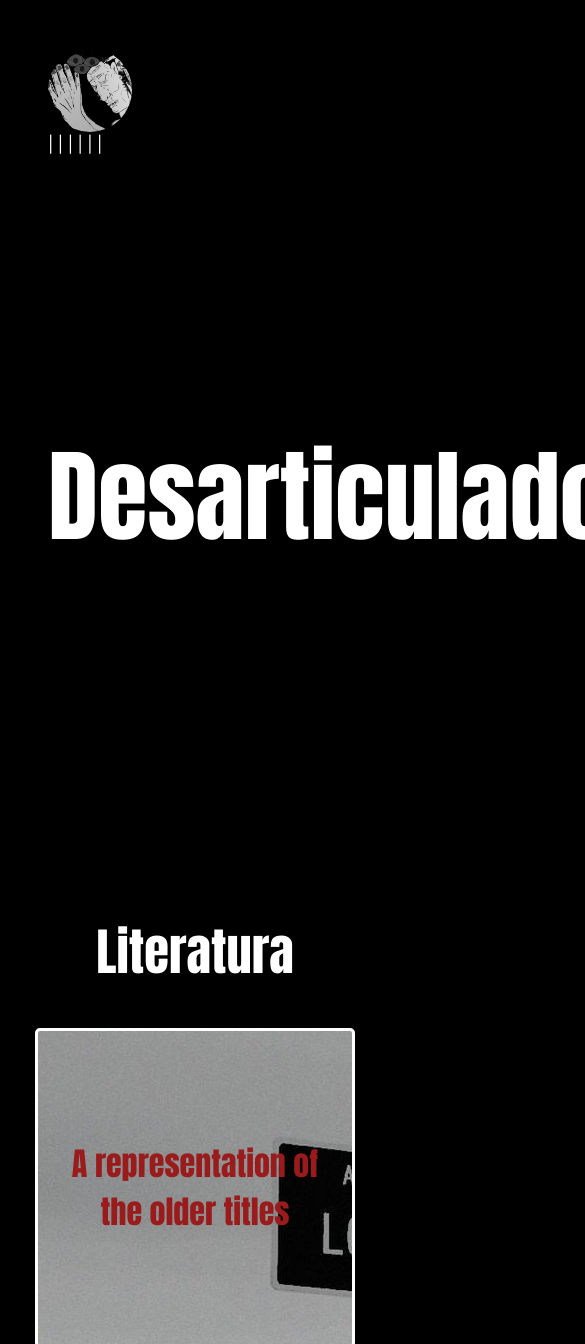
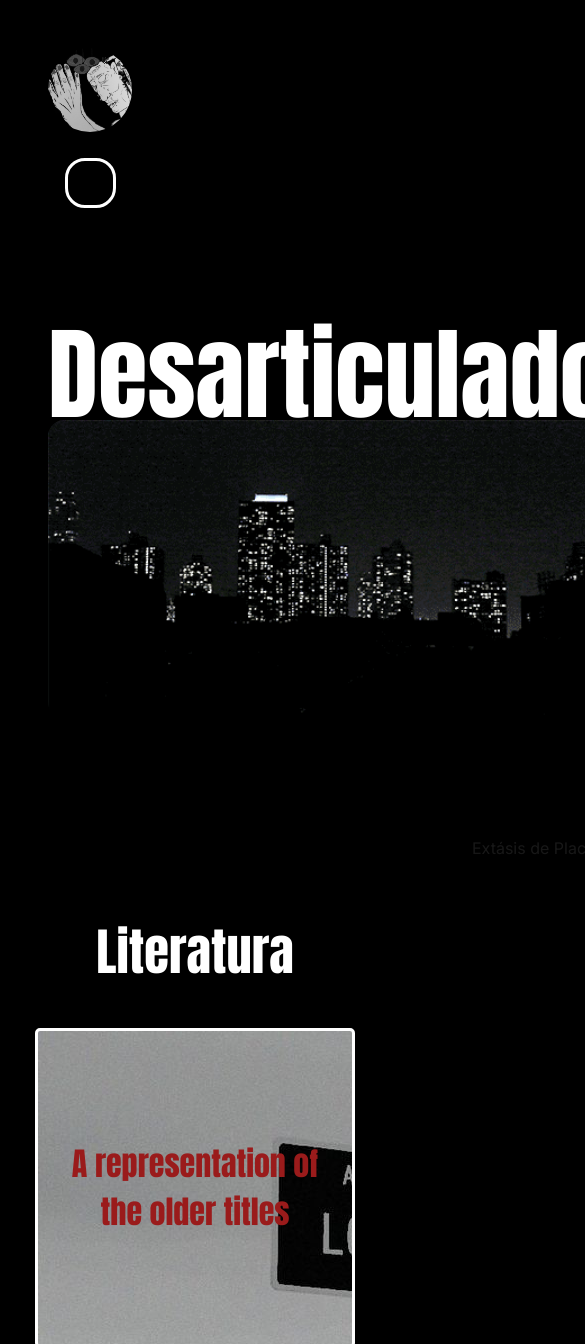
Before and after one commit to ArasaiX/desarticulado, a Next.js app in the folder desarticulado/: page / in a window 390 px wide. Shown: the top 1344 px of the page, 585 px wide, since content can reach past the window. Built offline with nearby package versions, Linux system fonts and the light colour scheme.

Commit message:
fix heroCustom and header to correct visualization of responsive layout

```diff
--- a/desarticulado/app/components/BurgerMenu.jsx
+++ b/desarticulado/app/components/BurgerMenu.jsx
@@ -16,7 +16,7 @@ export default function BurgerMenu() {
     return (
 
         <div>
-            <button className={styles.buttonMenu} onClick={toggleMenu}>| | | | | |</button>
+            <button className={styles.buttonMenu} onClick={toggleMenu}></button>
             {isOpen && (
                 <div >
                     <HeaderCustom />
--- a/desarticulado/app/components/HeroCustom.jsx
+++ b/desarticulado/app/components/HeroCustom.jsx
@@ -3,7 +3,7 @@ import BurgerMenu from "./BurgerMenu"
 
 export function HeroCustom() {
     return (
-        <div>
+        <div className={styles.container}>
             <section className={styles.hero}>
                 <header id={styles.header}>
                     {/* <a id={styles.logo} href="#">X</a> */}
@@ -20,8 +20,7 @@ export function HeroCustom() {
                 <footer className={styles.heroFooter}>
                     <div className={styles.movingTextContainer}>
                         <span className={styles.movingText}>
-                            Aquí tengo que poner una frase de esas que dices: Joder, menuda puta buena frase esta eh
-                            O quizás algo en plan, anunciando algo... ¿sabes?
+                            Extásis de Placer y Dolor. Hiper Hedonismo como fuerza vital.
                             </span>
                     </div>
                     {/*
--- a/desarticulado/styles/BurgerMenu.module.css
+++ b/desarticulado/styles/BurgerMenu.module.css
@@ -9,5 +9,15 @@
 }
 
 .buttonMenu {
-    color: white;
+    border: 3px solid white;
+    border-radius: 20px;
+    width: 6vh;
+    height: 6vh;
+    margin-left: 2vh;
+    margin-top: 3vh;
 }
+
+.buttonMenu:hover {
+    background-color: white;
+    filter: blur(50%)
+}
--- a/desarticulado/styles/HeroCustom.module.css
+++ b/desarticulado/styles/HeroCustom.module.css
@@ -1,3 +1,7 @@
+.container {
+    display: flex;
+}
+
 .header {
     display: flex;
     flex-direction: column;
@@ -46,6 +50,7 @@
     display: flex;
     justify-content: space-around;
     align-items: center;
+    flex-wrap: wrap;
 }
 
 .imageHeader {
```
